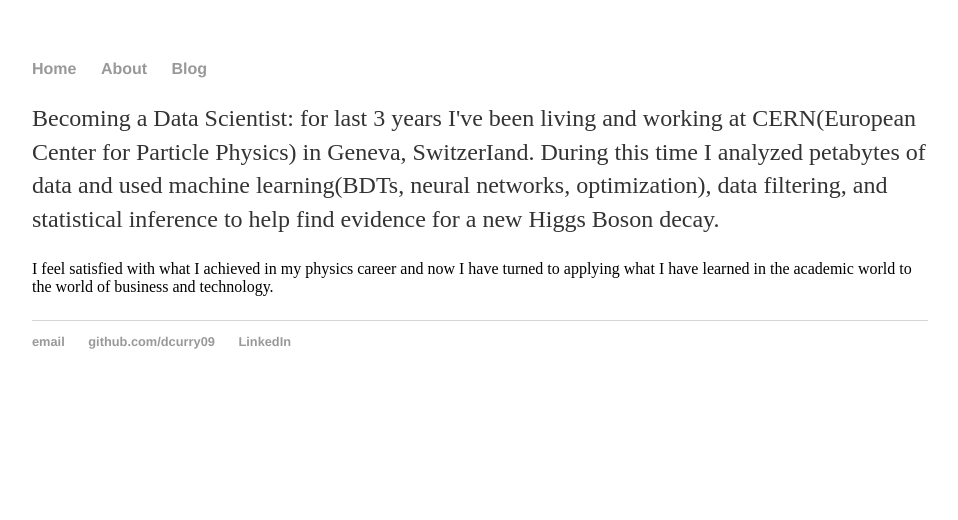
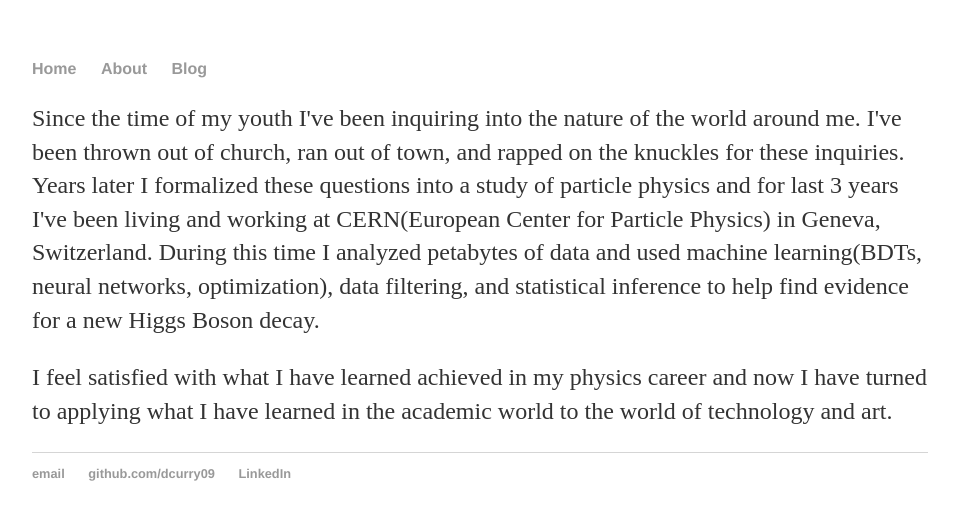
Before and after one commit to dcurry09/dcurry09.github.io, a Jekyll site: the page built from about/index.html, in a window 1280 px wide. Shown: the top 520 px of the page, without its empty margins (160-1118 px from the left). Built offline with Jekyll 4.4.1, drawn with Linux system fonts in a browser that asks for light colours.

Commit message:
Update index.html

```diff
--- a/about/index.html
+++ b/about/index.html
@@ -4,10 +4,12 @@
 ---
 <div class="blurb">
 
-<p> Becoming a Data Scientist: for last 3 years I've been living and working at CERN(European Center for Particle Physics) in Geneva, SwitzerIand. During this time I analyzed petabytes of data and used machine learning(BDTs, neural networks, optimization),
+<p> Since the time of my youth I've been inquiring into the nature of the world around me.  I've been thrown out of church, ran out of town, and rapped on
+    the knuckles for these inquiries.  Years later I formalized these questions into a study of particle physics and for last 3 years I've been living and working at CERN(European Center for Particle Physics) in
+    Geneva, Switzerland. During this time I analyzed petabytes of data and used machine learning(BDTs, neural networks, optimization),
     data filtering, and statistical inference to help find evidence for a new Higgs Boson decay.
 </p>
 
-I feel satisfied with what I achieved in my physics career and now I have turned to applying what I have learned in the academic world to the world of business and technology.</a></p>
+<p>I feel satisfied with what I have learned achieved in my physics career and now I have turned to applying what I have learned in the academic world to the world of technology and art.</a></p>
 
 </div><!-- /.blurb -->
```
